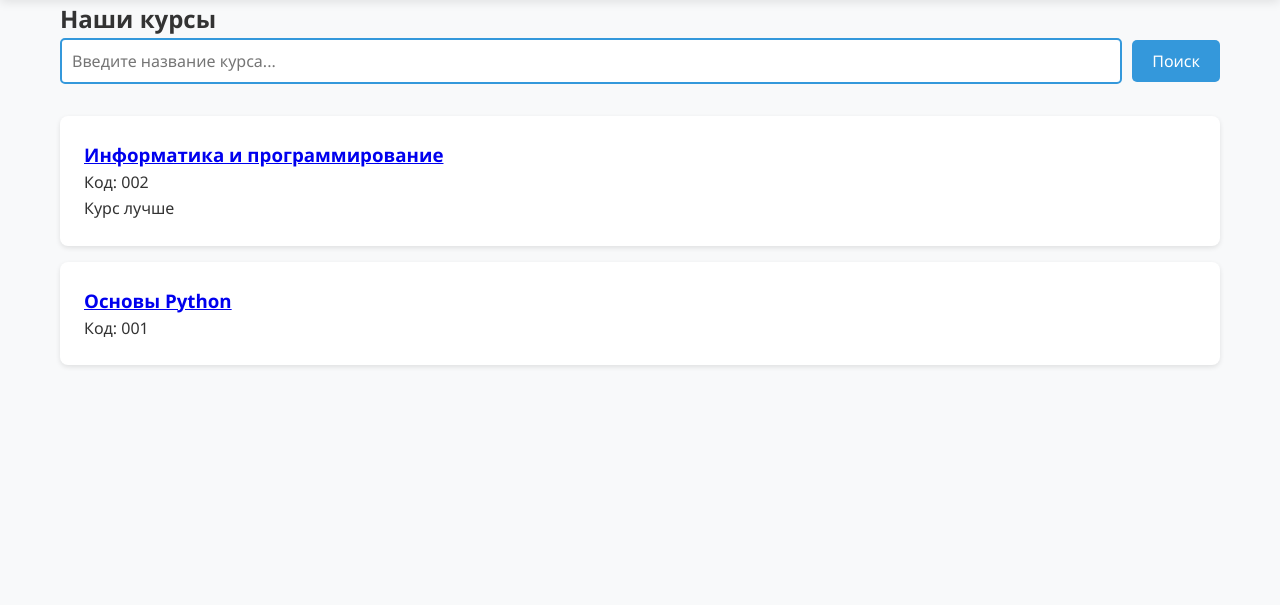
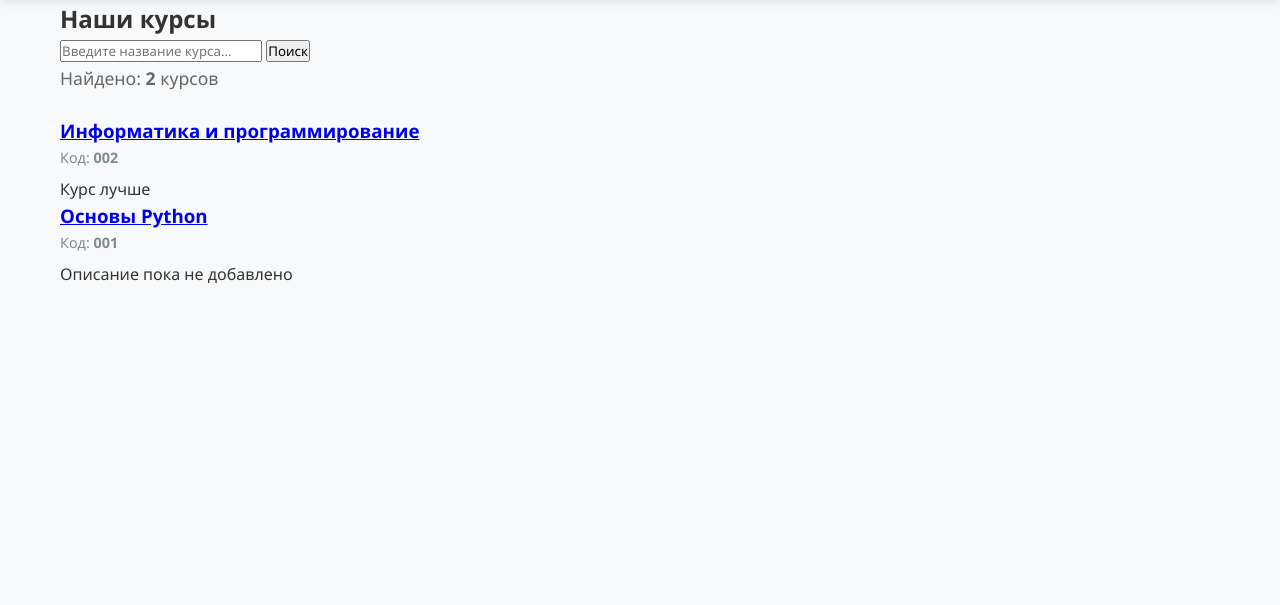
Before and after one commit to ilaygural/edu_hub_diploma, a Django app: page /courses/ in a window 1280 px wide. Shown: the part 78-683 px from the top of the page. Run offline with Django 5.2, Linux system fonts and the light colour scheme; data comes from the database, SQL or seed files in the repository.

Commit message:
feat: apply Django template filters for better UX

```diff
--- a/templates/core/courses.html
+++ b/templates/core/courses.html
@@ -1,4 +1,3 @@
-<!-- templates/core/courses.html -->
 {% extends 'base.html' %}
 
 {% block content %}
@@ -16,58 +15,56 @@
     {% endif %}
 </form>
 
+<!-- Статистика с фильтром length -->
+<p class="stats">Найдено: <strong>{{ courses|length }}</strong> курс{{ courses|length|pluralize:"а,ов" }}</p>
+
 <!-- Список курсов -->
 {% for course in courses %}
 <div class="course-card">
+    <!-- capfirst для заголовка -->
     <a href="{% url 'course_detail' course.id %}">
-        <h3>{{ course.title }}</h3>
+        <h3>{{ course.title|capfirst }}</h3>
     </a>
-    <p>Код: {{ course.code }}</p>
-    {% if course.description %}
-    <p>{{ course.description|truncatewords:30 }}</p>
-    {% endif %}
+    <p class="code">Код: <strong>{{ course.code|upper }}</strong></p>
+
+    <!-- default для пустого описания + truncatewords -->
+    <p class="description">
+        {{ course.description|default:"Описание пока не добавлено"|truncatewords:30 }}
+    </p>
+
+    <!-- slugify для примера (можно пока скрыть) -->
+    <!-- <small>URL: {{ course.slug|slugify }}</small> -->
 </div>
 {% empty %}
-<p>{% if search_query %}Курсы по запросу "{{ search_query }}" не найдены{% else %}Курсов пока нет{% endif %}</p>
+<p class="empty">
+    {% if search_query %}
+    По запросу "{{ search_query }}" курсов не найдено
+    {% else %}
+    Курсов пока нет. Добавьте первый курс через админку.
+    {% endif %}
+</p>
 {% endfor %}
 
 <style>
-.search-form {
-    margin-bottom: 2rem;
-    display: flex;
-    gap: 10px;
-    align-items: center;
+.stats {
+    margin-bottom: 1.5rem;
+    color: #666;
+    font-size: 1.1rem;
 }
-.search-input {
-    flex-grow: 1;
-    padding: 10px;
-    border: 2px solid #3498db;
-    border-radius: 5px;
-    font-size: 16px;
+.course-card .code {
+    color: #7f8c8d;
+    font-size: 0.9rem;
 }
-.search-btn, .clear-btn {
-    padding: 10px 20px;
-    border: none;
-    border-radius: 5px;
-    cursor: pointer;
-    font-size: 16px;
+.course-card .description {
+    color: #333;
+    line-height: 1.5;
+    margin-top: 0.5rem;
 }
-.search-btn {
-    background: #3498db;
-    color: white;
-}
-.clear-btn {
-    background: #e74c3c;
-    color: white;
-    text-decoration: none;
-    display: inline-block;
-}
-.course-card {
-    background: white;
-    padding: 1.5rem;
-    margin-bottom: 1rem;
-    border-radius: 8px;
-    box-shadow: 0 2px 5px rgba(0,0,0,0.1);
+.empty {
+    text-align: center;
+    padding: 2rem;
+    color: #95a5a6;
+    font-style: italic;
 }
 </style>
 {% endblock %}
```
Also changed, not shown: templates/core/course_detail.html (+50 -4 lines).
